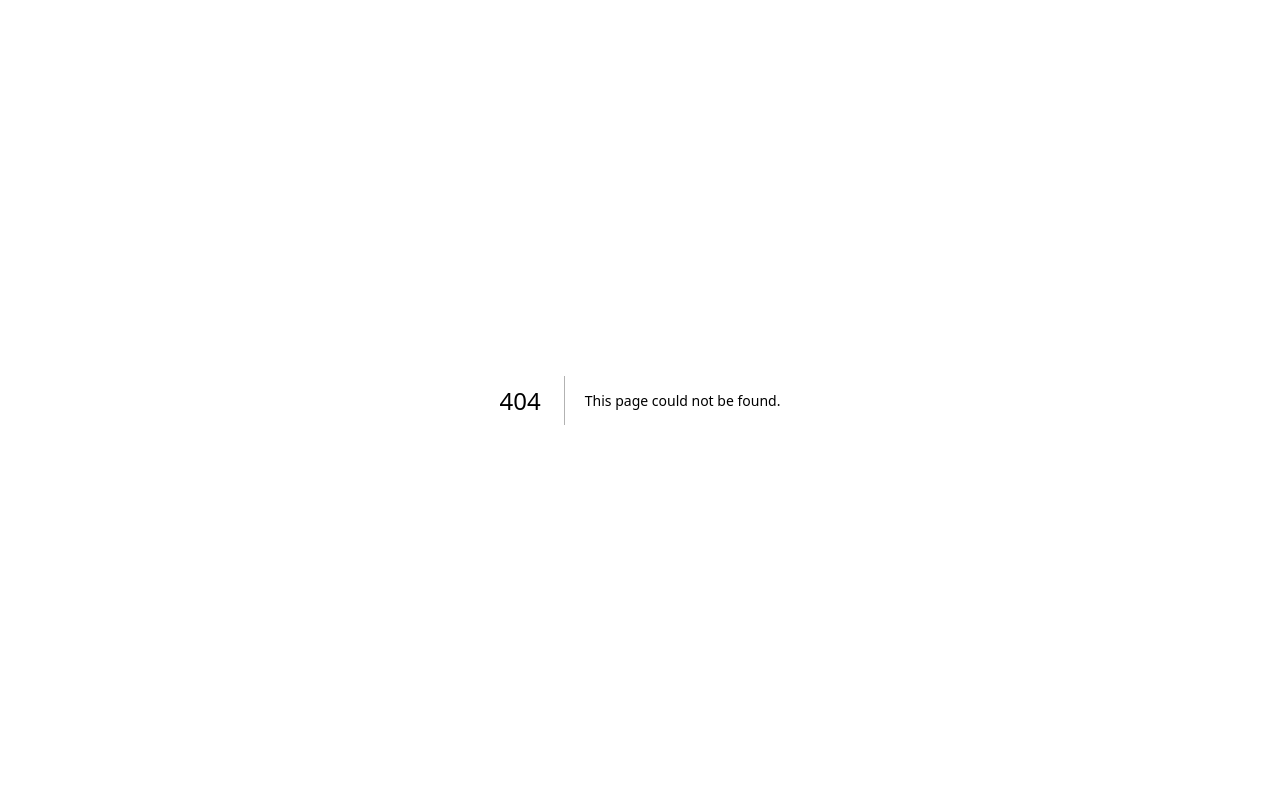
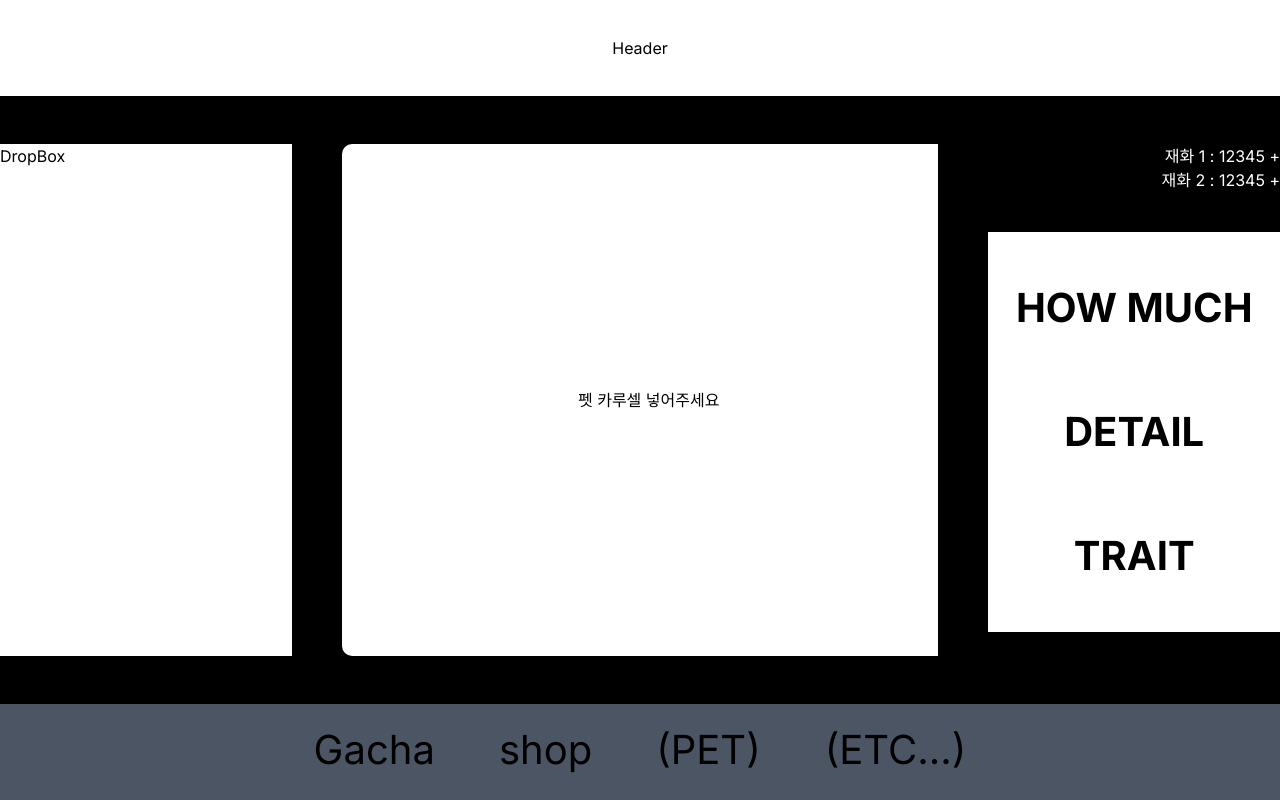
Before and after one commit to wishfulsoup/Tamatama, a Next.js app: page /marketplace/shop in a window 1280 px wide. Before the commit this address had no page. Built offline with nearby package versions, Linux system fonts and the light colour scheme.

Commit message:
shop_layout

```diff
--- a/app/gacha/page.tsx
+++ b/app/marketplace/gacha/page.tsx
@@ -1,5 +1,5 @@
 import React, { FC } from "react";
-import GachaFooter from "../components/GachaFooter";
+import GachaFooter from "../../components/GachaFooter";
 
 const Gacha: FC = () => {
   return (
@@ -41,7 +41,7 @@ const Gacha: FC = () => {
             재화 2 : 12345 <button>+</button>
           </div>
         </div>
-        <button className="mt-[50vh] h-[8rem] w-[12rem] bg-gray-200 text-black rounded-2xl">
+        <button className="mt-[50vh] h-[8rem] w-[12rem] bg-gray-200 text-black rounded-2xl text-right">
           가챠버튼
           <br />
           (1, 10회 뽑기)
--- /dev/null
+++ b/app/marketplace/shop/page.tsx
@@ -0,0 +1,43 @@
+import GachaFooter from "@/app/components/GachaFooter";
+import React, { FC } from "react";
+
+const Shop: FC = () => {
+  return (
+    <div className="bg-black">
+      <div className="bg-white h-[12vh] text-[1.6rem] flex items-center justify-center">
+        Header
+      </div>
+      <div className="h-[76vh] text-[1.6rem] text-white bg-header w-[100%] flex items-center justify-center">
+        <div className="h-[64vh] mr-[5rem] w-[30rem] bg-white text-black">
+          DropBox
+        </div>
+        <div className="overflow-x-auto">
+          <div
+            className="h-[64vh] w-[48vw] bg-white text-black rounded-2xl flex justify-center items-center"
+            id="pets"
+          >
+            <div className="text-center">펫 카루셀 넣어주세요</div>
+          </div>
+        </div>
+        <div className="h-[64vh] w-[30rem] ml-[5rem] text-right">
+          <div>
+            <div>
+              재화 1 : 12345 <button>+</button>
+            </div>
+            <div>
+              재화 2 : 12345 <button>+</button>
+            </div>
+          </div>
+          <div className="bg-white text-black mt-[5vh] h-[50vh] flex flex-col items-center justify-center gap-[8vh] text-[4rem] font-bold">
+            <div>HOW MUCH</div>
+            <div>DETAIL</div>
+            <div>TRAIT</div>
+          </div>
+        </div>
+      </div>
+      <GachaFooter />
+    </div>
+  );
+};
+
+export default Shop;
```
